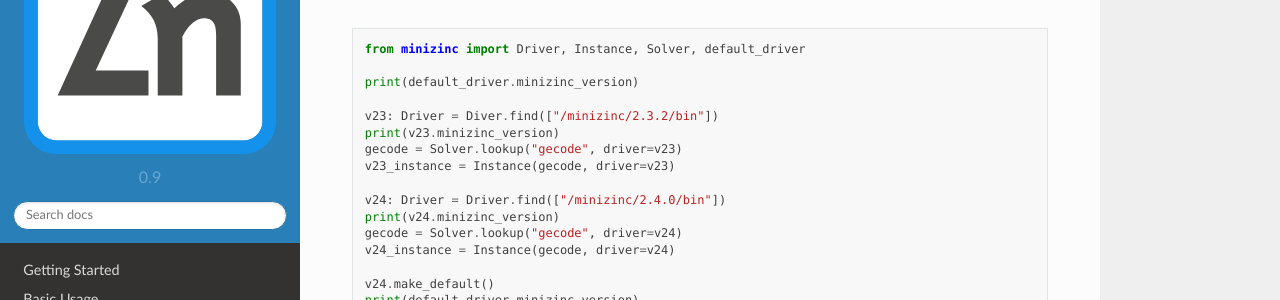
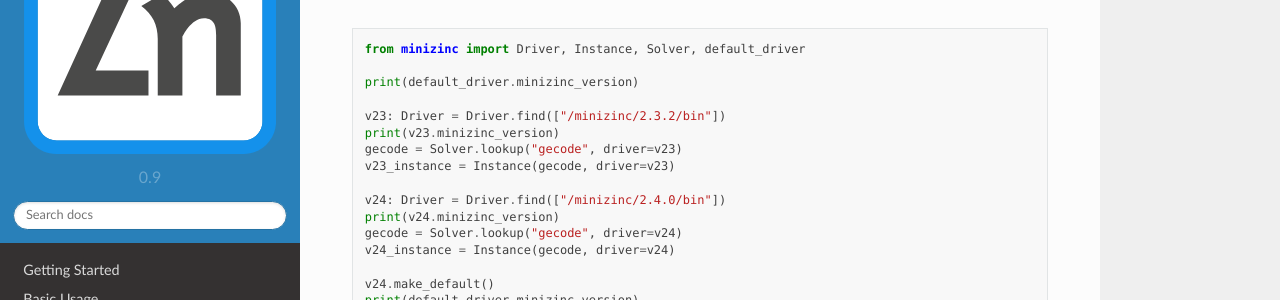
Before and after one commit to MiniZinc/minizinc-python, a Sphinx documentation site: the page built from docs/advanced_usage.rst, in a window 1280 px wide and 900 px high, scrolled down 4518 px. Shown: the part 151-451 px from the top of the window. Built offline with Sphinx 7.4.7 and the Read the Docs theme 2.0.0, drawn with Linux system fonts in a browser that asks for light colours.

Commit message:
fix typo in documentation

```diff
--- a/docs/advanced_usage.rst
+++ b/docs/advanced_usage.rst
@@ -275,7 +275,7 @@
 
     print(default_driver.minizinc_version)
 
-    v23: Driver = Diver.find(["/minizinc/2.3.2/bin"])
+    v23: Driver = Driver.find(["/minizinc/2.3.2/bin"])
     print(v23.minizinc_version)
     gecode = Solver.lookup("gecode", driver=v23)
     v23_instance = Instance(gecode, driver=v23)
--- a/docs/getting_started.rst
+++ b/docs/getting_started.rst
@@ -15,7 +15,7 @@
     environmental variable. When MiniZinc cannot be located, the following
     warning will be shown: **MiniZinc was not found on the system: no default
     driver could be initialised**. The path can manually be provided using
-    ``Diver.find`` function.
+    ``Driver.find`` function.
 
 Installation
 ------------
```
